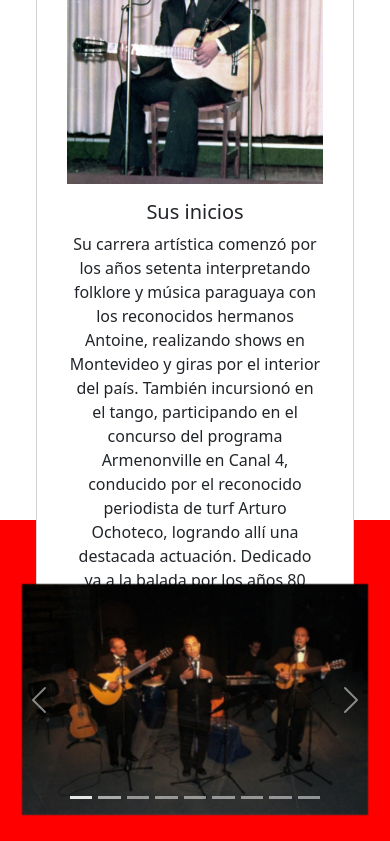
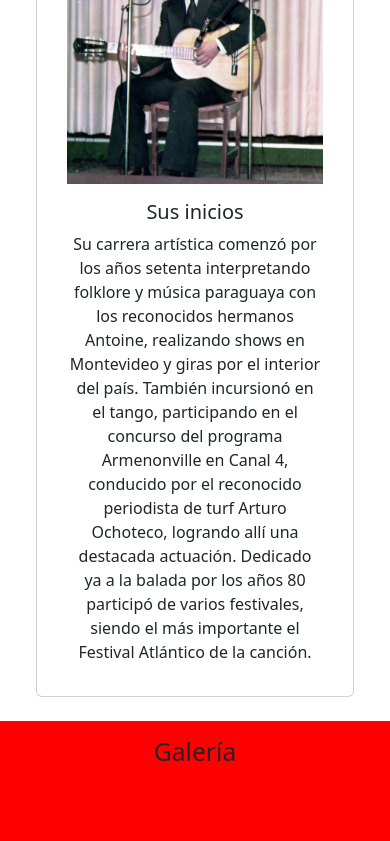
Before and after one commit to ecorrea95/LaVozRomantica, an Angular app in the folder LaVozRomantica/: page / in a window 390 px wide. Shown: the part 1156-1997 px from the top of the page. Built offline with nearby package versions, Linux system fonts and the light colour scheme.

Commit message:
Corregido galeria centered y tamaño carrera en responsive

```diff
--- a/LaVozRomantica/src/app/carrera/carrera.component.css
+++ b/LaVozRomantica/src/app/carrera/carrera.component.css
@@ -4,5 +4,6 @@ img {
 }
 
 .full-container {
-	height: 92vh;
+	min-height: 92vh;
+    height: fit-content;
 }
--- a/LaVozRomantica/src/app/galeria/galeria.component.css
+++ b/LaVozRomantica/src/app/galeria/galeria.component.css
@@ -11,3 +11,11 @@ img {
     margin: auto;
     padding: 10px;
 }
+
+.carousel-center {
+    margin: 0;
+    top: 43%;
+    left: 50%;
+    -ms-transform: translate(-50%, -50%);
+    transform: translate(-50%, -50%);
+}
--- a/LaVozRomantica/src/app/galeria/galeria.component.html
+++ b/LaVozRomantica/src/app/galeria/galeria.component.html
@@ -1,6 +1,6 @@
 <section class="container-fluid full-container">
     <h2 class="text-center pt-3">Galería</h2>
-    <div id="carouselExampleIndicators" class="carousel slide carousel-fade" data-bs-ride="carousel">
+    <div id="carouselExampleIndicators" class="carousel slide carousel-fade carousel-center" data-bs-ride="carousel">
         <div class="carousel-indicators">
           <button type="button" data-bs-target="#carouselExampleIndicators" data-bs-slide-to="0" class="active" aria-current="true" aria-label="Slide 1"></button>
           <button type="button" data-bs-target="#carouselExampleIndicators" data-bs-slide-to="1" aria-label="Slide 2"></button>
```
